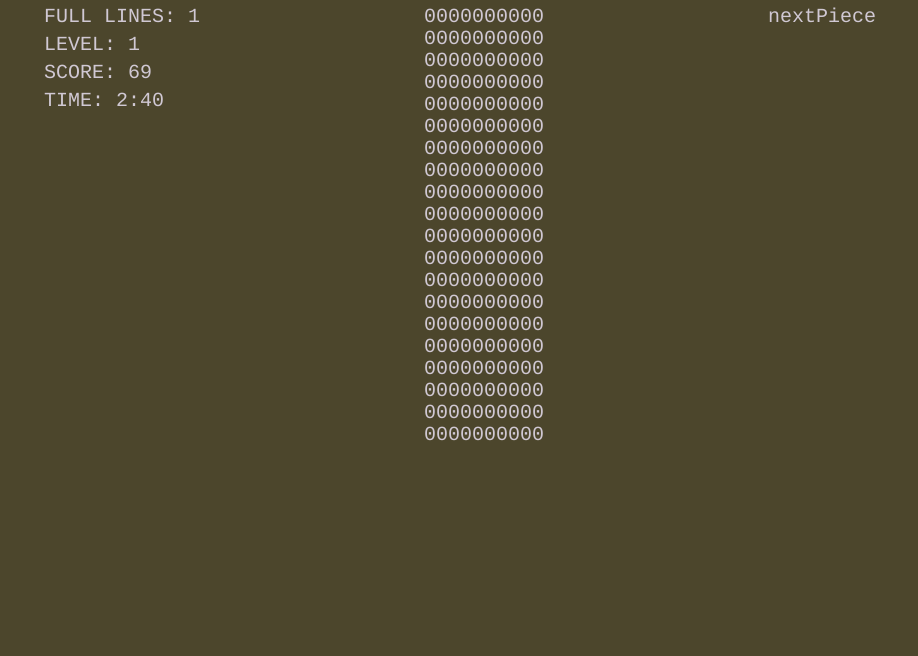
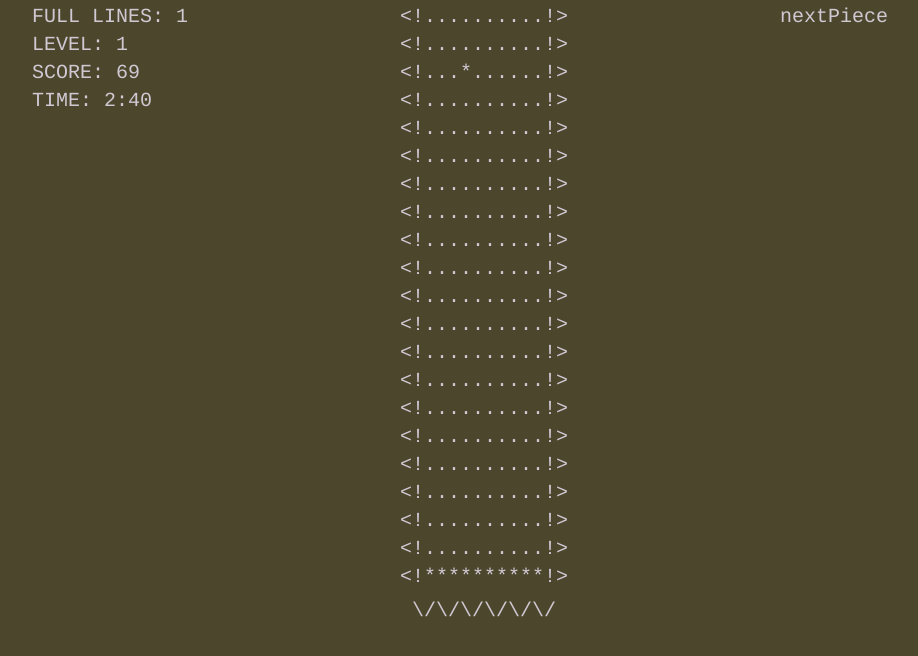
Before and after one commit to fhgaha/tetris, a React (Create React App) app: page / in a window 1280 px wide. Shown: the top 656 px of the page, without its empty margins (180-1098 px from the left). Built offline with nearby package versions, Linux system fonts and the light colour scheme.

Commit message:
field decorations

```diff
--- a/src/components/game/Game.tsx
+++ b/src/components/game/Game.tsx
@@ -1,4 +1,4 @@
-import React, { useState } from 'react'
+import React, { useEffect, useState } from 'react'
 import { useKeyPress } from '../../hooks/useKeyPress'
 import st from './game.module.css'
 
@@ -6,10 +6,15 @@ const Game = () => {
   const width = 10
   const height = 20
 
-  const [field, setField] = useState(
-    new Array(height).fill(0)
-      .map(() => new Array(width).fill(0))
+  const [field, setField] = useState<number[][]>(
+    // new Array(height).fill(0).map(() => new Array(width).fill(0))
+    Array.from({ length: height }, () => Array<number>(width).fill(0))
   )
+
+  useEffect(() => {
+    updateField(2, 3, 1, setField,)
+  }, [])
+
   const up: boolean = useKeyPress('ArrowUp')
   const down: boolean = useKeyPress('ArrowDown')
   const left: boolean = useKeyPress('ArrowLeft')
@@ -30,14 +35,29 @@ const Game = () => {
 
 export default Game
 
-function display2DArrayAsTable(field: any[][]): React.ReactNode {
-  return field.map((rows, i) => {
-    return <ul className={st['ul-field']} key={'ul-' + i}>
-      {rows.map((cols, j) => {
-        return <li key={"li-" + j}>
-          {cols}
-        </li>
-      })}
-    </ul>
+function updateField(row: number, col: number, value: number,
+  setField: React.Dispatch<React.SetStateAction<number[][]>>) {
+  setField(prevField => {
+    const newF = [...prevField]
+    newF[row][col] = value
+    return newF
   })
 }
+
+function display2DArrayAsTable(field: number[][]): React.ReactNode {
+  let result = field.map((rows, i) => {
+    return (
+      <ul className={st['ul-field']} key={'ul-' + i}>
+        {rows.map((col, j) => {
+          return (
+            <li key={"li-" + j}>
+              {rows[j] == 0 ? '.' : '*'}
+            </li>)
+        })}
+      </ul>
+    )
+  })
+  console.log(result);
+  return result
+
+}
--- a/src/components/game/game.module.css
+++ b/src/components/game/game.module.css
@@ -1,3 +1,16 @@
+.field::after {
+	content: "<!**********!>\A  \\/\\/\\/\\/\\/\\/";
+	white-space: pre;
+}
+
 .ul-field {
 	display: flex;
 }
+
+.ul-field::before {
+	content: "<!";
+}
+
+.ul-field::after {
+	content: "!>";
+}
--- a/src/index.css
+++ b/src/index.css
@@ -1,9 +1,4 @@
 @import-normalize;
-
-@font-face {
-	font-family: 'Hersheys';
-	src: local('Hersheys'), url('../assets/hersheys/Hursheys.ttf') format('truetype');
-}
 
 * {
 	margin: 0;
```
